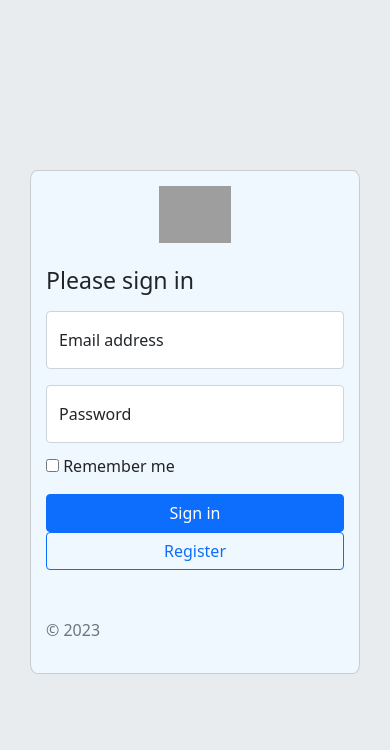
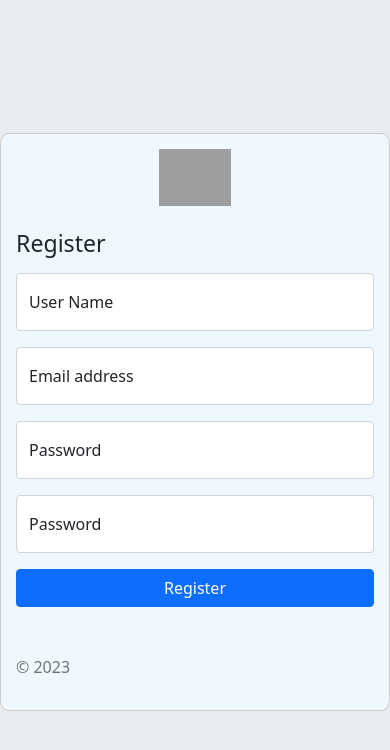
Before and after one commit to metinbolat/bootstrap-login-page-html, a plain HTML site: page register.html in a window 390 px wide. Drawn offline with nearby package versions, Linux system fonts and the light colour scheme; grey boxes are pictures that could not be loaded.

Commit message:
added register page

```diff
--- a/index.html
+++ b/register.html
@@ -13,9 +13,14 @@
     <div class="container text-center">
         <img class="mb-4" src="https://getbootstrap.com/docs/5.0/assets/brand/bootstrap-logo.svg" alt="" width="72" height="57">
     </div>
-    <h1 class="h3 mb-3 fw-normal">Please sign in</h1>
+    <h1 class="h3 mb-3 fw-normal">Register</h1>
 
     <div class="form-floating">
+      <input type="text" class="form-control" id="floatingInput" placeholder="username123">
+      <label for="floatingInput">User Name</label>
+    </div>
+
+    <div class="form-floating mt-3">
       <input type="email" class="form-control" id="floatingInput" placeholder="name@example.com">
       <label for="floatingInput">Email address</label>
     </div>
@@ -24,17 +29,14 @@
       <label for="floatingPassword">Password</label>
     </div>
 
-    <div class="checkbox mb-3">
-      <label>
-        <input class="mt-3" type="checkbox" value="remember-me"> Remember me
-      </label>
+    <div class="form-floating my-3">
+      <input type="password" class="form-control" id="floatingPassword" placeholder="Password">
+      <label for="floatingPassword">Password</label>
     </div>
-    <div class="row d-flex justify-content-around">
+
+    <div class="row d-flex justify-content-center">
         <div class="col-md-4">
-            <button class="w-100 btn btn-primary" type="submit">Sign in</button>
-        </div>
-        <div class="col-md-4">
-            <button class="w-100 btn btn-outline-primary" type="submit">Register</button>
+            <a class="w-100 btn btn-primary">Register</a>
         </div>
     </div>
     <p class="mt-5 mb-3 text-muted">&copy; 2023</p>
--- a/style.css
+++ b/style.css
@@ -13,7 +13,7 @@ body {
 
 .form-signin {
   width: 100%;
-  max-width: 330px;
+  max-width: 400px;
   padding: 15px;
   margin: auto;
   border: 1px solid #ccc;
```
Also changed, not shown: login.html (added, +52 -0 lines).
